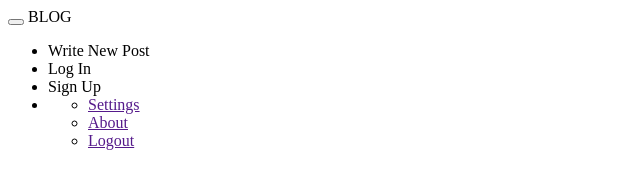
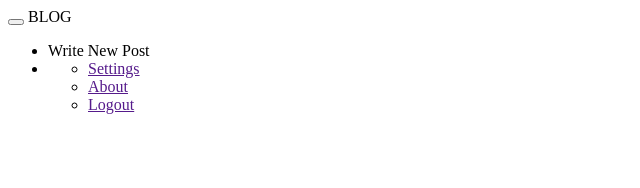
Before and after one commit to lindakung/jsdata, a website: page public/js/navbar/navbar.html in a window 1280 px wide. Shown: the whole page, without its empty margins (0-640 px from the left). Drawn offline with Linux system fonts and the light colour scheme.

Commit message:
removed a link

```diff
--- a/public/js/navbar/navbar.html
+++ b/public/js/navbar/navbar.html
@@ -16,8 +16,8 @@
       <div class="navbar-collapse collapse">
         <ul class="nav navbar-nav navbar-left">
           <li><a ui-sref="createPost">Write New Post</a></li>
-          <li><a ui-sref="login">Log In</a></li>
-          <li><a ui-sref="signup">Sign Up</a></li>
+          <!-- <li><a ui-sref="login">Log In</a></li>
+          <li><a ui-sref="signup">Sign Up</a></li> -->
 
 
           <li class="dropdown" ng-show="user">
```
Also changed, not shown: index.html (+1 -1 lines).
